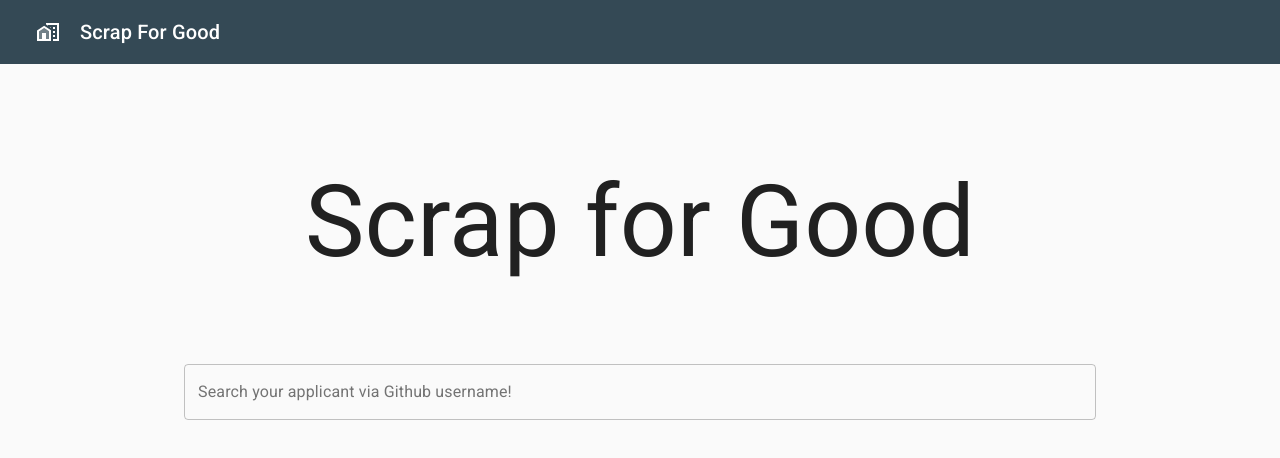
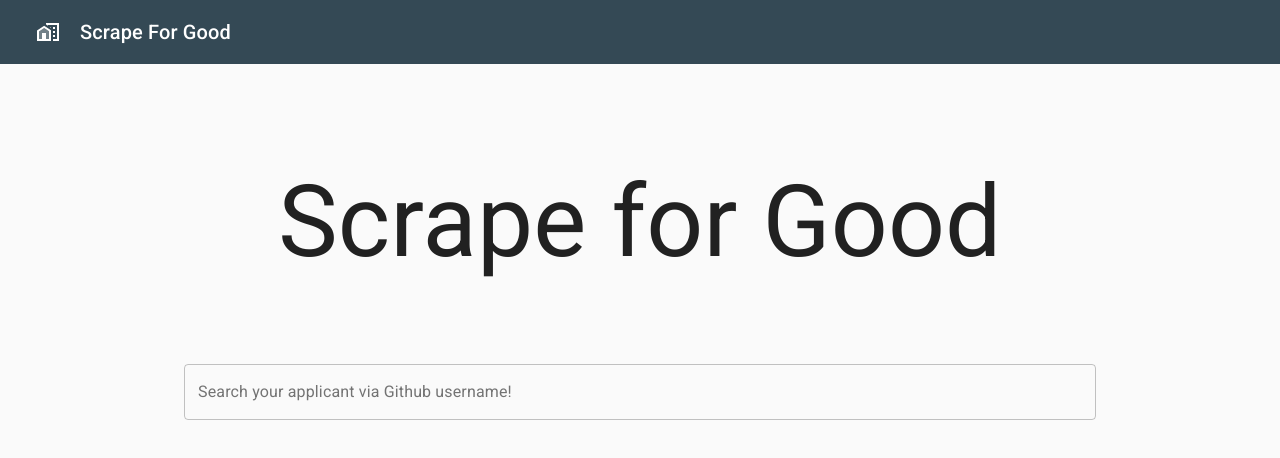
Before and after one commit to FergusMok/Hack4Good-2021-frontend, a React (Create React App) app: page / in a window 1280 px wide. Shown: the top 458 px of the page. Built offline with nearby package versions, Linux system fonts and the light colour scheme.

Commit message:
Scrape instead of Scrap

```diff
--- a/public/index.html
+++ b/public/index.html
@@ -23,7 +23,7 @@
       work correctly both with client-side routing and a non-root public URL.
       Learn how to configure a non-root public URL by running `npm run build`.
     -->
-    <title>Scrap For Good!</title>
+    <title>Scrape For Good!</title>
   </head>
   <body>
     <noscript>You need to enable JavaScript to run this app.</noscript>
--- a/src/components/NavBar.js
+++ b/src/components/NavBar.js
@@ -56,7 +56,7 @@ export default function ButtonAppBar(props) {
               <Home className={classes.icon} />
             </IconButton>
             <Typography variant="h6" padding={10} className={classes.title} className={classes.icon}>
-              Scrap For Good
+              Scrape For Good
             </Typography>
             {/*           <Button color="inherit">Login</Button>
              */}
--- a/src/components/WordAnimation.js
+++ b/src/components/WordAnimation.js
@@ -4,7 +4,7 @@ import "./WordAnimation.css";
 const WordAnimation = () => {
   return (
     <div id="test">
-      <p>Scrap for Good</p>
+      <p>Scrape for Good</p>
     </div>
   );
 };
```
